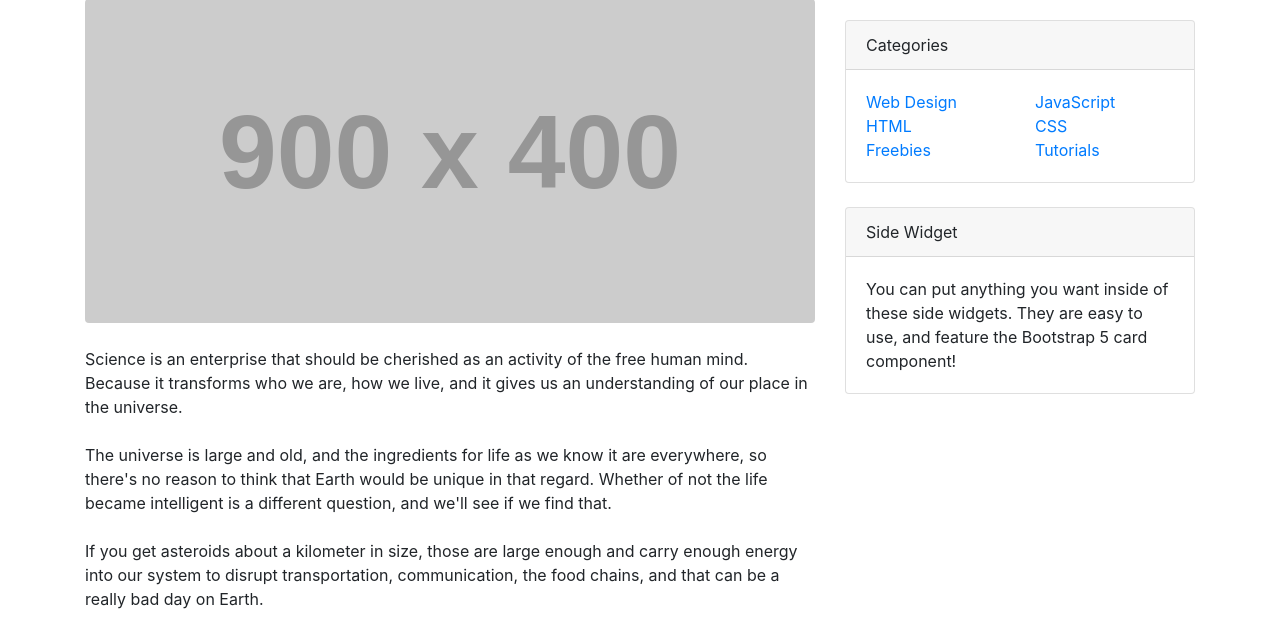
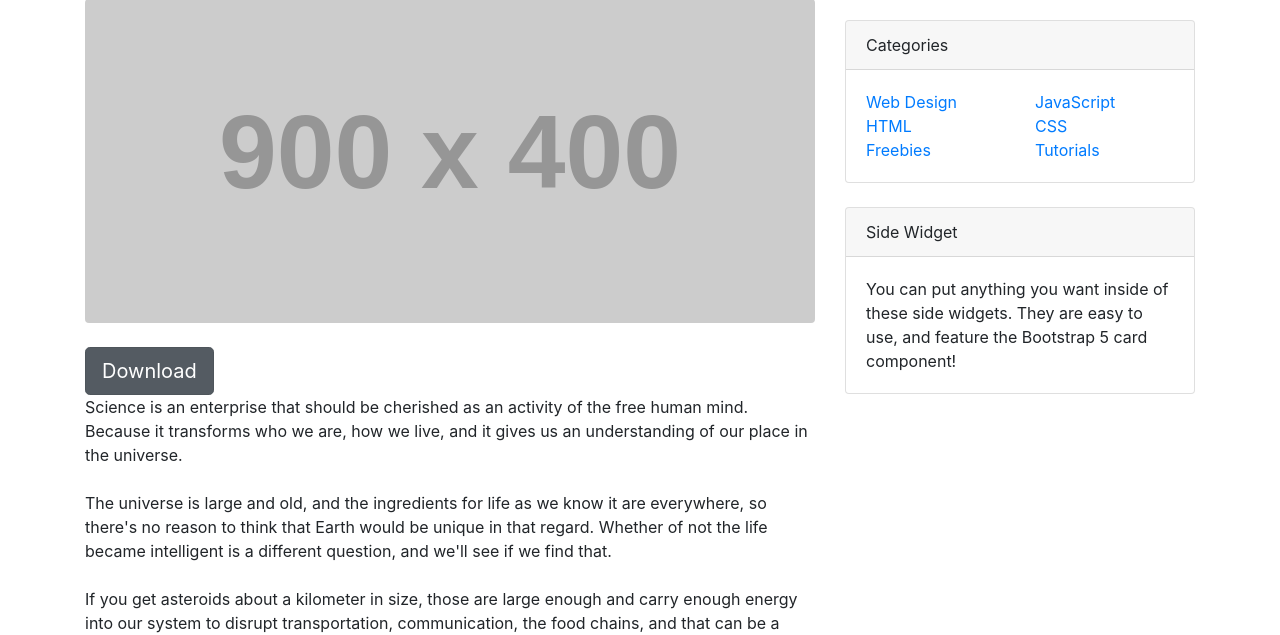
Before and after one commit to cinnaba/djangoTest, a Django app: page /blog/1/ in a window 1280 px wide. Shown: the part 237-872 px from the top of the page. Run offline with Django 3.2, Linux system fonts and the light colour scheme; tables that the repository leaves empty hold one stand-in row (values such as "Sample post"); grey boxes labelled with a size stand in for pictures from a placeholder-image service; some libraries are stand-ins or nearby versions.

Commit message:
첨부파일이 있을경우 포스트 상세페이지 다운로드 버튼 나타내기

```diff
--- a/blog/templates/blog/post_detail.html
+++ b/blog/templates/blog/post_detail.html
@@ -51,6 +51,9 @@
                 </header>
                 <!-- Preview image figure-->
                 <figure class="mb-4"><img class="img-fluid rounded" src="https://dummyimage.com/900x400/ced4da/6c757d.jpg" alt="..." /></figure>
+                {% if post.file_upload %}
+                <a href="{{ post.file_upload.url }}" class="btn btn-secondary btn-lg active" role="button"  download aria-pressed="true">Download</a>
+                {% endif %}
                 <!-- Post content-->
                 <section class="mb-5">
                     <p class="fs-5 mb-4">Science is an enterprise that should be cherished as an activity of the free human mind. Because it transforms who we are, how we live, and it gives us an understanding of our place in the universe.</p>
```
